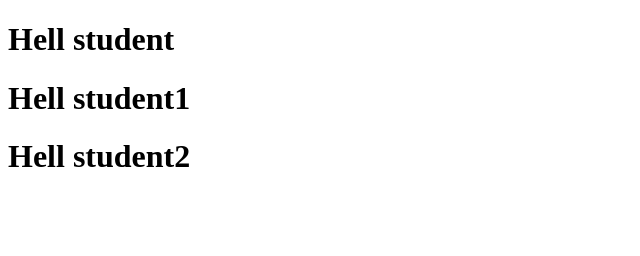
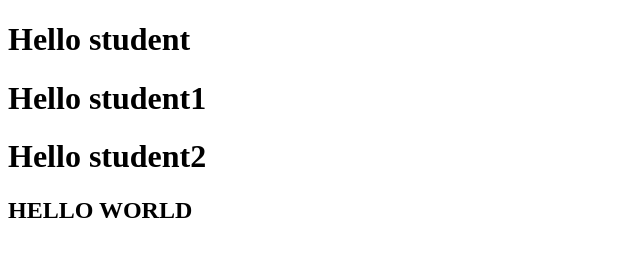
Before and after one commit to SoontareeRs/HeyGit, a plain HTML site: page index.html in a window 1280 px wide. Shown: the whole page, without its empty margins (0-640 px from the left). Drawn offline with Linux system fonts and the light colour scheme.

Commit message:
fix hell student for Pensri

```diff
--- a/index.html
+++ b/index.html
@@ -6,8 +6,9 @@
     <title>Document</title>
 </head>
 <body>
-    <h1>Hell student</h1>
-    <h1>Hell student1</h1>
-    <h1>Hell student2</h1>
+    <h1>Hello student</h1>
+    <h1>Hello student1</h1>
+    <h1>Hello student2</h1>
+    <h2>HELLO WORLD</h2>
 </body>
 </html>
```
